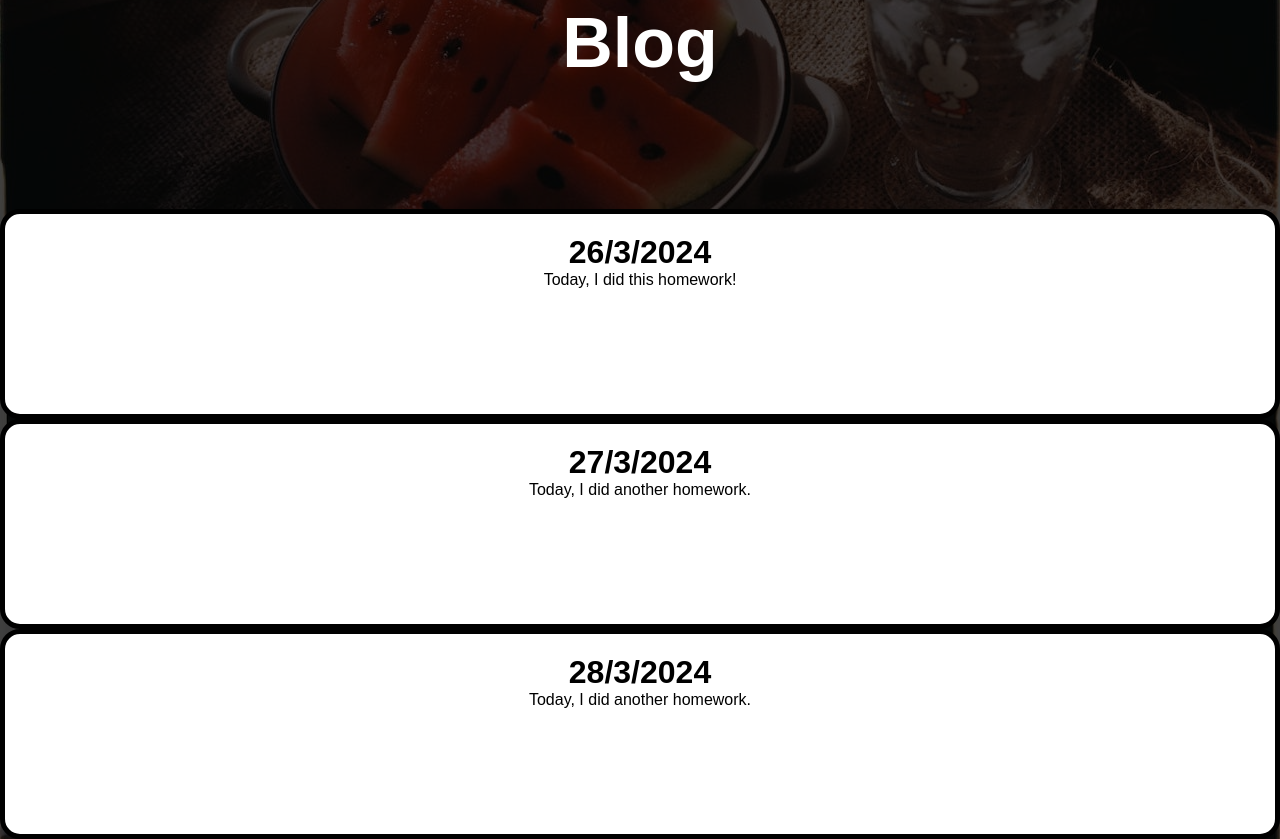
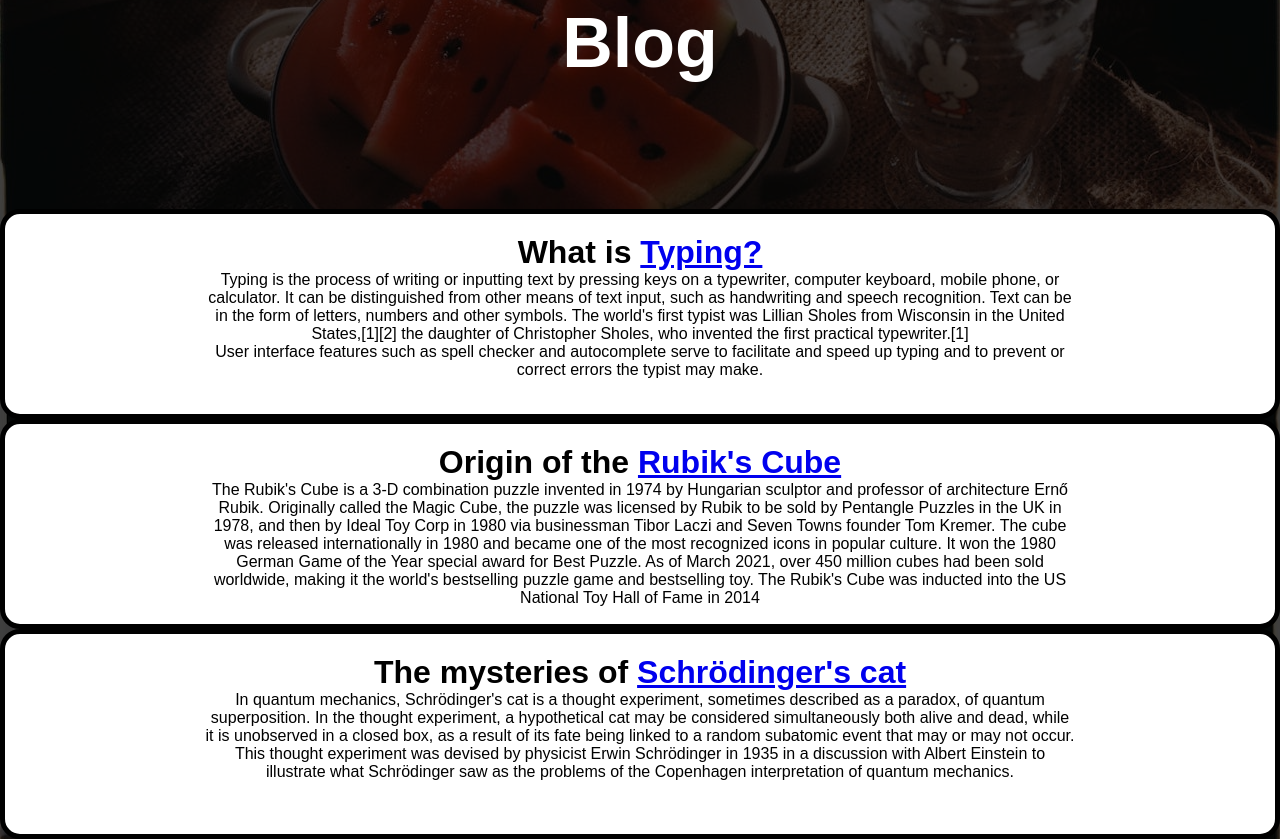
Before and after one commit to Vicky-Kaseger/TIK2032-Project, a plain HTML site: page blog.html in a window 1280 px wide. Shown: the part 397-1236 px from the top of the page. Drawn offline with Linux system fonts and the light colour scheme.

Commit message:
CommitUntukCss

```diff
--- a/blog.html
+++ b/blog.html
@@ -19,18 +19,20 @@
                 <h1>Blog</h1>
         </div>
         <div class="box">
-                <h1>26/3/2024</h1>
-                <p>Today, I did this homework!</p>
+                <h1>What is <a href="https://en.wikipedia.org/wiki/Typing">Typing?</a></h1>
+                <p>Typing is the process of writing or inputting text by pressing keys on a typewriter, computer keyboard, mobile phone, or calculator. It can be distinguished from other means of text input, such as handwriting and speech recognition. Text can be in the form of letters, numbers and other symbols. The world's first typist was Lillian Sholes from Wisconsin in the United States,[1][2] the daughter of Christopher Sholes, who invented the first practical typewriter.[1]
+<br>
+                        User interface features such as spell checker and autocomplete serve to facilitate and speed up typing and to prevent or correct errors the typist may make.</p>
 
         </div>
         <div class="box">
-                <h1>27/3/2024</h1>
-                <p>Today, I did another homework.</p>
+                <h1>Origin of the <a href="https://en.wikipedia.org/wiki/Rubik%27s_Cube">Rubik's Cube</a></h1>
+                <p>The Rubik's Cube is a 3-D combination puzzle invented in 1974 by Hungarian sculptor and professor of architecture Ernő Rubik. Originally called the Magic Cube, the puzzle was licensed by Rubik to be sold by Pentangle Puzzles in the UK in 1978, and then by Ideal Toy Corp in 1980 via businessman Tibor Laczi and Seven Towns founder Tom Kremer. The cube was released internationally in 1980 and became one of the most recognized icons in popular culture. It won the 1980 German Game of the Year special award for Best Puzzle. As of March 2021, over 450 million cubes had been sold worldwide, making it the world's bestselling puzzle game and bestselling toy. The Rubik's Cube was inducted into the US National Toy Hall of Fame in 2014</p>
 
         </div>
         <div class="box">
-                <h1>28/3/2024</h1>
-                <p>Today, I did another homework.</p>
+                <h1>The mysteries of <a href="https://en.wikipedia.org/wiki/Schr%C3%B6dinger%27s_cat">Schrödinger's cat</a></h1>
+                <p>In quantum mechanics, Schrödinger's cat is a thought experiment, sometimes described as a paradox, of quantum superposition. In the thought experiment, a hypothetical cat may be considered simultaneously both alive and dead, while it is unobserved in a closed box, as a result of its fate being linked to a random subatomic event that may or may not occur. This thought experiment was devised by physicist Erwin Schrödinger in 1935 in a discussion with Albert Einstein to illustrate what Schrödinger saw as the problems of the Copenhagen interpretation of quantum mechanics.</p>
 
         </div>
 </div>
```
